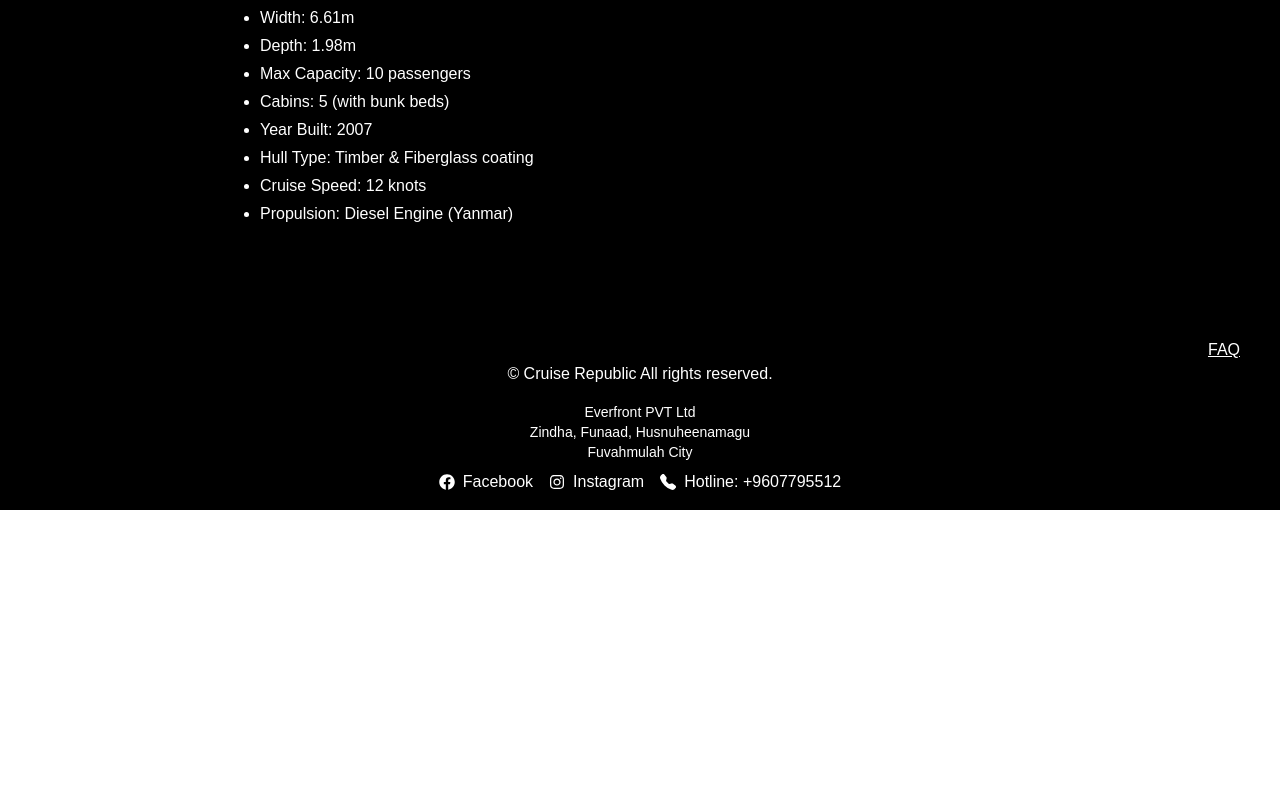
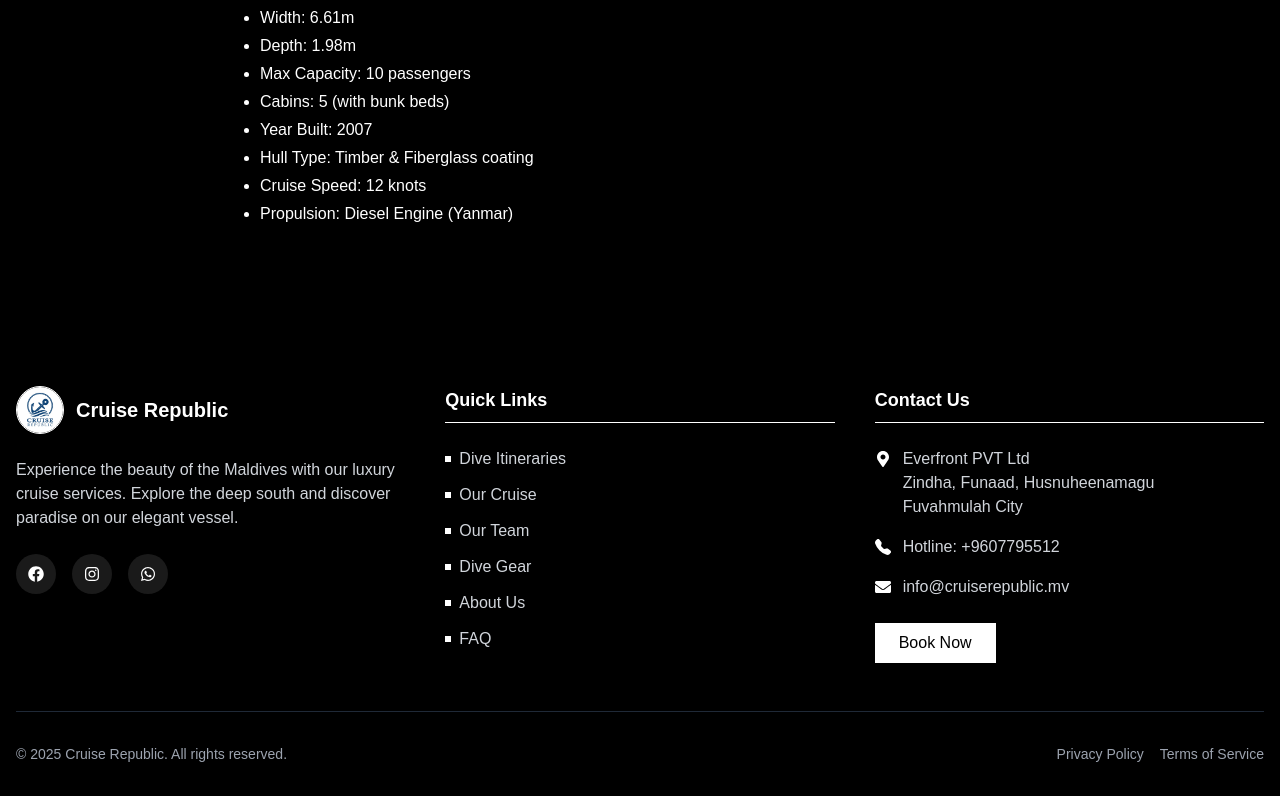
Before and after one commit to mouus/zaff-travel, a Next.js app: page / in a window 1280 px wide. Shown: the part 5242-6038 px from the top of the page. Before the commit the page ends 5752 px from the top, so only its background shows below. Built offline with nearby package versions, Linux system fonts and the light colour scheme.

Commit message:
footer redsign

```diff
--- a/components/Footer.jsx
+++ b/components/Footer.jsx
@@ -1,52 +1,158 @@
-import React from 'react'
-import { FaFacebook, FaInstagram, FaWhatsapp } from 'react-icons/fa';
-import { BsFillTelephoneFill } from "react-icons/bs";
-import Link from 'next/link';
+import { FaFacebook, FaInstagram, FaWhatsapp, FaMapMarkerAlt, FaEnvelope } from "react-icons/fa"
+import { BsFillTelephoneFill } from "react-icons/bs"
+import Link from "next/link"
+import Image from "next/image"
 
 function Footer() {
+  const currentYear = new Date().getFullYear()
+
   return (
-    <footer className="bg-black text-white py-4 text-center">
-
-      <div className="container mx-auto">
-      <div className="flex  justify-end">
-                <Link
-                  href="/faq"
-                  className="text-white px-10 underline transition-all duration-200 hover:text-blue-900"
-                >
-                  FAQ
-                </Link>
+    <footer className="bg-black text-white pt-16 pb-8">
+      <div className="container mx-auto px-4">
+        {/* Main Footer Content */}
+        <div className="grid grid-cols-1 md:grid-cols-3 gap-10 mb-12">
+          {/* Column 1: About */}
+          <div>
+            <div className="flex items-center mb-6">
+              <div className="w-12 h-12 rounded-full overflow-hidden border border-white mr-3">
+                <Image src="/logo.jpg" alt="Cruise Republic" width={48} height={48} />
               </div>
-        <p>&copy; Cruise Republic All rights reserved.</p>
-        <div className="mt-4">
-          <p className="text-sm">
-            Everfront PVT Ltd<br />
-            Zindha, Funaad, Husnuheenamagu<br />
-            Fuvahmulah City
+              <h3 className="text-xl font-bold">Cruise Republic</h3>
+            </div>
+            <p className="text-gray-300 mb-6">
+              Experience the beauty of the Maldives with our luxury cruise services. Explore the deep south and discover
+              paradise on our elegant vessel.
             </p>
-        </div>
-        <div className="flex justify-center mt-2 gap-4 flex-wrap">
+            <div className="flex space-x-4">
               <a
                 href="https://www.facebook.com/share/19xrPbFbDc/?mibextid=wwXIfr"
-            className="hover:underline flex items-center gap-2"
+                target="_blank"
+                rel="noopener noreferrer"
+                className="w-10 h-10 rounded-full bg-white bg-opacity-10 flex items-center justify-center hover:bg-opacity-20 transition-all duration-300"
+                aria-label="Facebook"
               >
-            <FaFacebook /> Facebook
+                <FaFacebook className="text-white" />
               </a>
               <a
                 href="https://www.instagram.com/cruiserepublicmv?igsh=YnI1YzZjazR1N3Jr&utm_source=qr"
-            className="hover:underline flex items-center gap-2"
+                target="_blank"
+                rel="noopener noreferrer"
+                className="w-10 h-10 rounded-full bg-white bg-opacity-10 flex items-center justify-center hover:bg-opacity-20 transition-all duration-300"
+                aria-label="Instagram"
               >
-            <FaInstagram /> Instagram
+                <FaInstagram className="text-white" />
               </a>
-          <p
-            className=" flex items-center gap-2"
+              <a
+                href="https://wa.me/9607795512"
+                target="_blank"
+                rel="noopener noreferrer"
+                className="w-10 h-10 rounded-full bg-white bg-opacity-10 flex items-center justify-center hover:bg-opacity-20 transition-all duration-300"
+                aria-label="WhatsApp"
               >
-            <BsFillTelephoneFill /> Hotline: +9607795512
-          </p>
+                <FaWhatsapp className="text-white" />
+              </a>
+            </div>
           </div>
 
+          {/* Column 2: Quick Links */}
+          <div>
+            <h3 className="text-lg font-bold mb-6 border-b border-white pb-2">Quick Links</h3>
+            <ul className="space-y-3">
+              <li>
+                <Link
+                  href="/dive-itineraries"
+                  className="text-gray-300 hover:text-white transition-colors flex items-center"
+                >
+                  <span className="w-1.5 h-1.5 bg-white inline-block mr-2"></span>
+                  Dive Itineraries
+                </Link>
+              </li>
+              <li>
+                <Link href="/our-cruise" className="text-gray-300 hover:text-white transition-colors flex items-center">
+                  <span className="w-1.5 h-1.5 bg-white inline-block mr-2"></span>
+                  Our Cruise
+                </Link>
+              </li>
+              <li>
+                <Link href="/our-team" className="text-gray-300 hover:text-white transition-colors flex items-center">
+                  <span className="w-1.5 h-1.5 bg-white inline-block mr-2"></span>
+                  Our Team
+                </Link>
+              </li>
+              <li>
+                <Link href="/dive-gear" className="text-gray-300 hover:text-white transition-colors flex items-center">
+                  <span className="w-1.5 h-1.5 bg-white inline-block mr-2"></span>
+                  Dive Gear
+                </Link>
+              </li>
+              <li>
+                <Link href="/about-us" className="text-gray-300 hover:text-white transition-colors flex items-center">
+                  <span className="w-1.5 h-1.5 bg-white inline-block mr-2"></span>
+                  About Us
+                </Link>
+              </li>
+              <li>
+                <Link href="/faq" className="text-gray-300 hover:text-white transition-colors flex items-center">
+                  <span className="w-1.5 h-1.5 bg-white inline-block mr-2"></span>
+                  FAQ
+                </Link>
+              </li>
+            </ul>
+          </div>
+
+          {/* Column 3: Contact */}
+          <div>
+            <h3 className="text-lg font-bold mb-6 border-b border-white pb-2">Contact Us</h3>
+            <ul className="space-y-4">
+              <li className="flex items-start">
+                <FaMapMarkerAlt className="text-white mt-1 mr-3 flex-shrink-0" />
+                <span className="text-gray-300">
+                  Everfront PVT Ltd
+                  <br />
+                  Zindha, Funaad, Husnuheenamagu
+                  <br />
+                  Fuvahmulah City
+                </span>
+              </li>
+              <li className="flex items-center">
+                <BsFillTelephoneFill className="text-white mr-3 flex-shrink-0" />
+                <span className="text-gray-300">Hotline: +9607795512</span>
+              </li>
+              <li className="flex items-center">
+                <FaEnvelope className="text-white mr-3 flex-shrink-0" />
+                <a href="mailto:info@cruiserepublic.mv" className="text-gray-300 hover:text-white transition-colors">
+                  info@cruiserepublic.mv
+                </a>
+              </li>
+            </ul>
+            <div className="mt-6">
+              <Link
+                href="/book"
+                className="inline-block bg-white text-black px-6 py-2 font-medium hover:bg-gray-200 transition-colors"
+              >
+                Book Now
+              </Link>
+            </div>
+          </div>
+        </div>
+
+        {/* Bottom Bar */}
+        <div className="border-t border-gray-800 pt-8 flex flex-col md:flex-row justify-between items-center">
+          <p className="text-gray-400 text-sm mb-4 md:mb-0">
+            &copy; {currentYear} Cruise Republic. All rights reserved.
+          </p>
+          <div className="flex space-x-4 text-sm text-gray-400">
+            <Link href="/privacy-policy" className="hover:text-white transition-colors">
+              Privacy Policy
+            </Link>
+            <Link href="/terms-of-service" className="hover:text-white transition-colors">
+              Terms of Service
+            </Link>
+          </div>
+        </div>
       </div>
     </footer>
-  );
+  )
 }
 
-export default Footer;
+export default Footer
```
Lines whose indentation alone changed are shown as unchanged.
